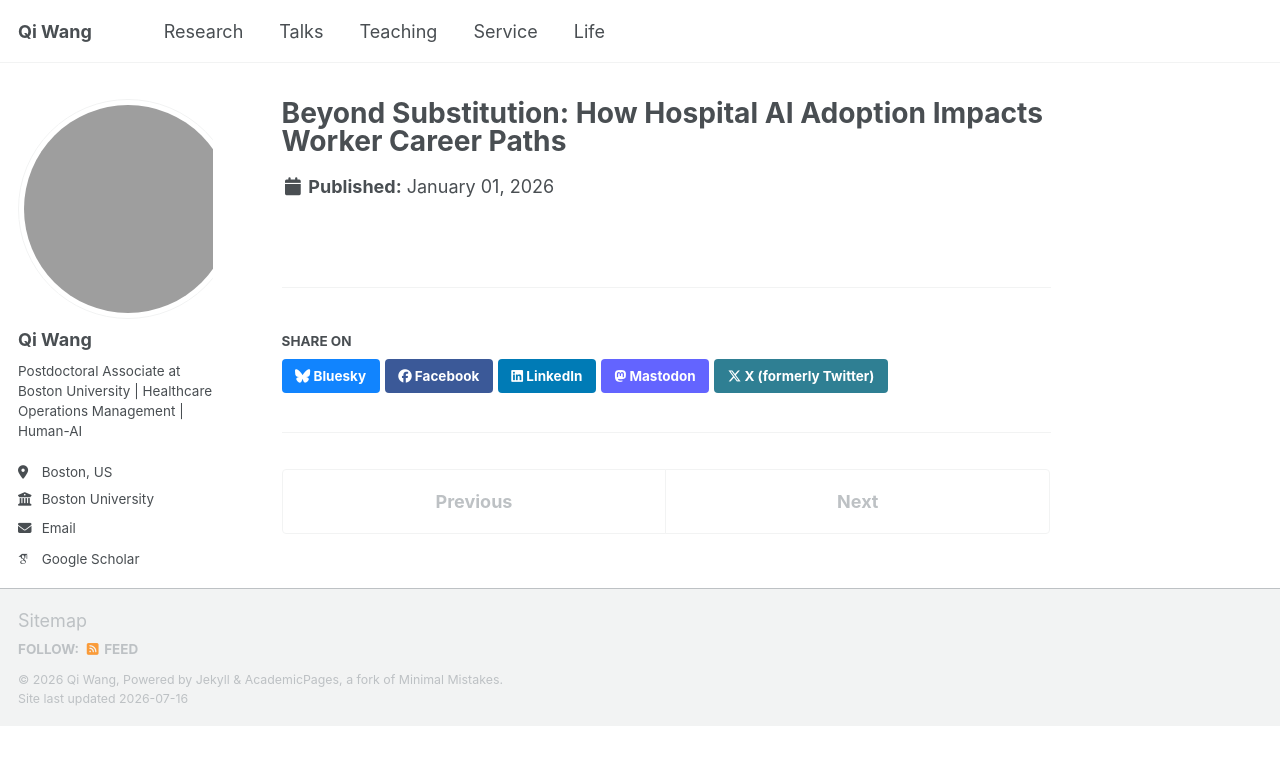
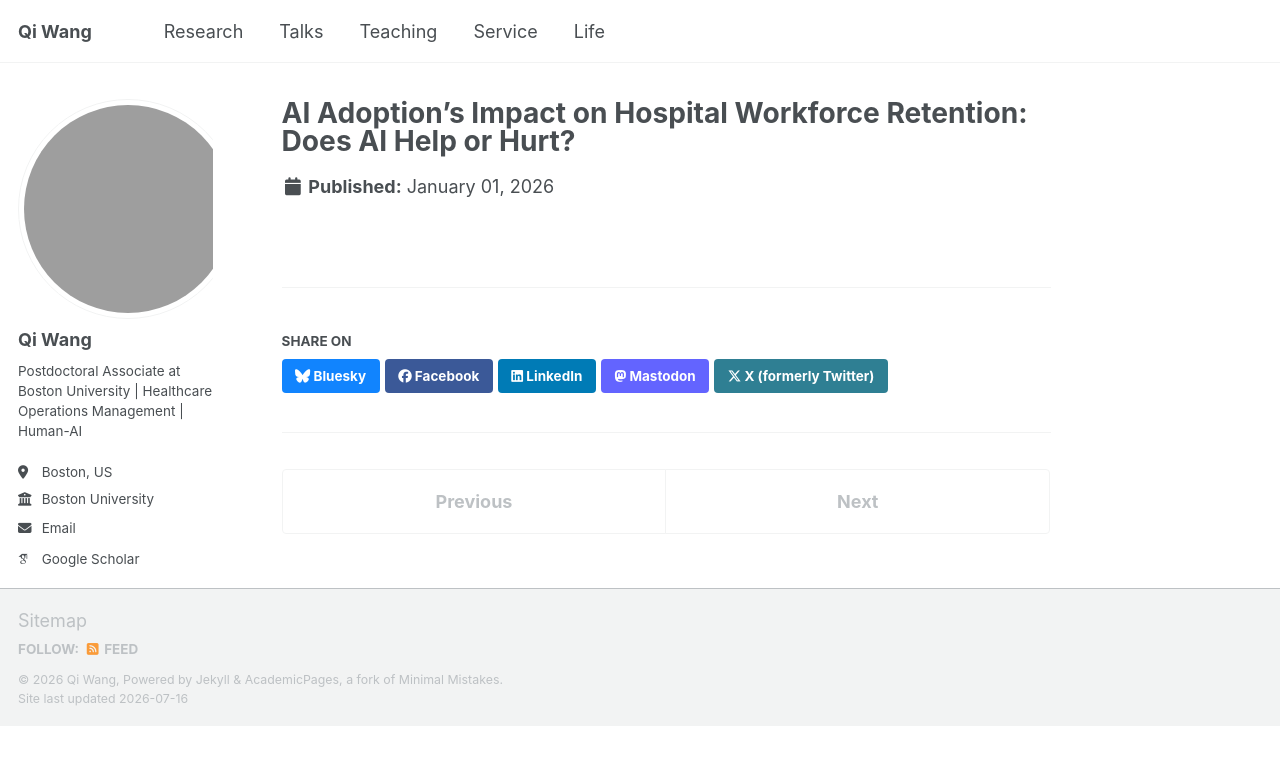
Before and after one commit to qiwang-katherine/qiwang-katherine.github.io, a Jekyll site: the page built from _publications/2026-09-wip-ai-career.md, in a window 1280 px wide. Shown: the top 765 px of the page. Built offline with Jekyll 4.4.1, drawn with Linux system fonts in a browser that asks for light colours; some web fonts are replaced; a script bundle is joined from its source files by our own code; library files that are not in the unit come from our copies.

Commit message:
2026-09-wip-ai-career.md

```diff
--- a/_publications/2026-09-wip-ai-career.md
+++ b/_publications/2026-09-wip-ai-career.md
@@ -1,10 +1,10 @@
 ---
-title: "Beyond Substitution: How Hospital AI Adoption Impacts Worker Career Paths"
+title: "AI Adoption's Impact on Hospital Workforce Retention: Does AI Help or Hurt?"
 collection: publications
-permalink: /publication/05-wp-ai-career
+permalink: /publication/06-wp-ai-career
 category: working
-pub_number: 5
-authors: '<b>Qi Wang</b>, Anita L. Carson, William Kahn. (2026).'
-venue_line: 'Extended abstract accepted by 2026 INFORMS MSOM Conference.'
+pub_number: 6
+authors: '<b>Qi Wang</b>, Anita L. Carson. (2026).'
+venue_line: 'In Preparation for Management Science.<br>Accepted by 2026 MSOM Conference (HBS).'
 date: 2026-01-01
 ---
```
